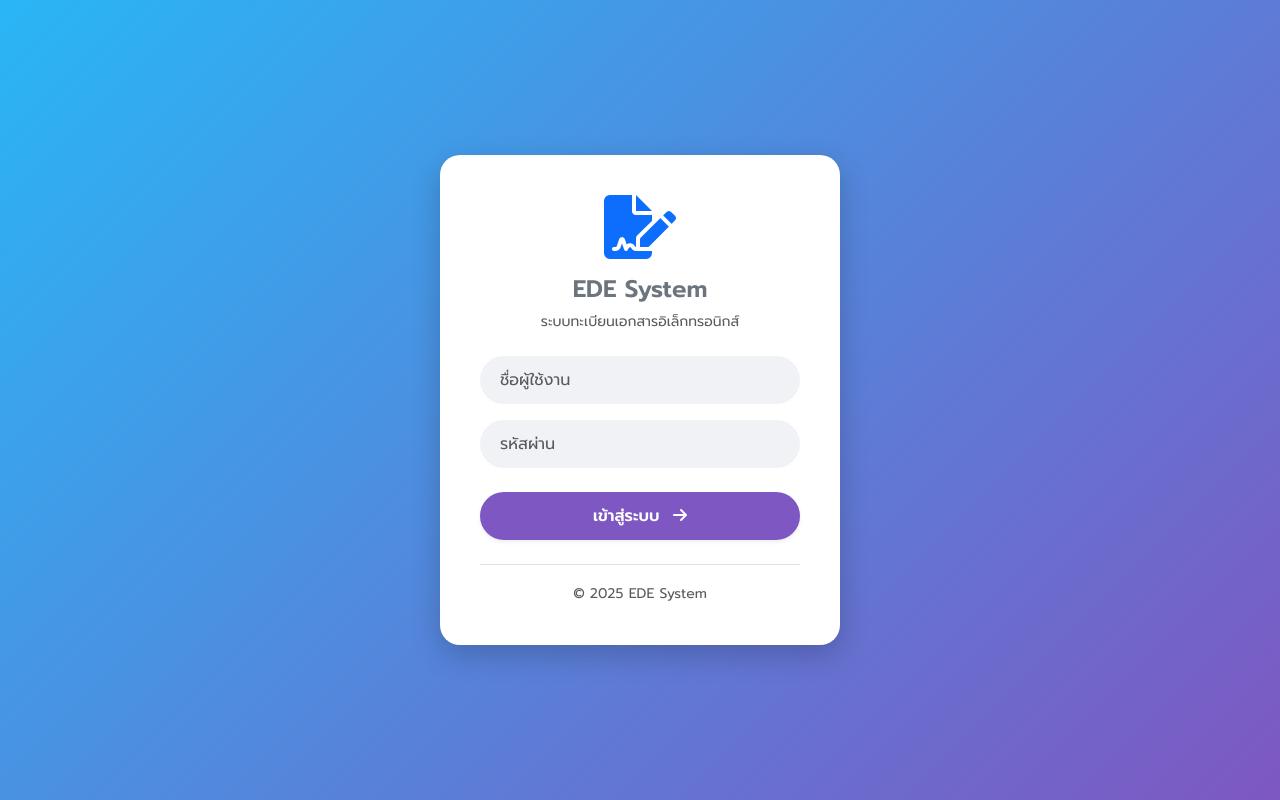
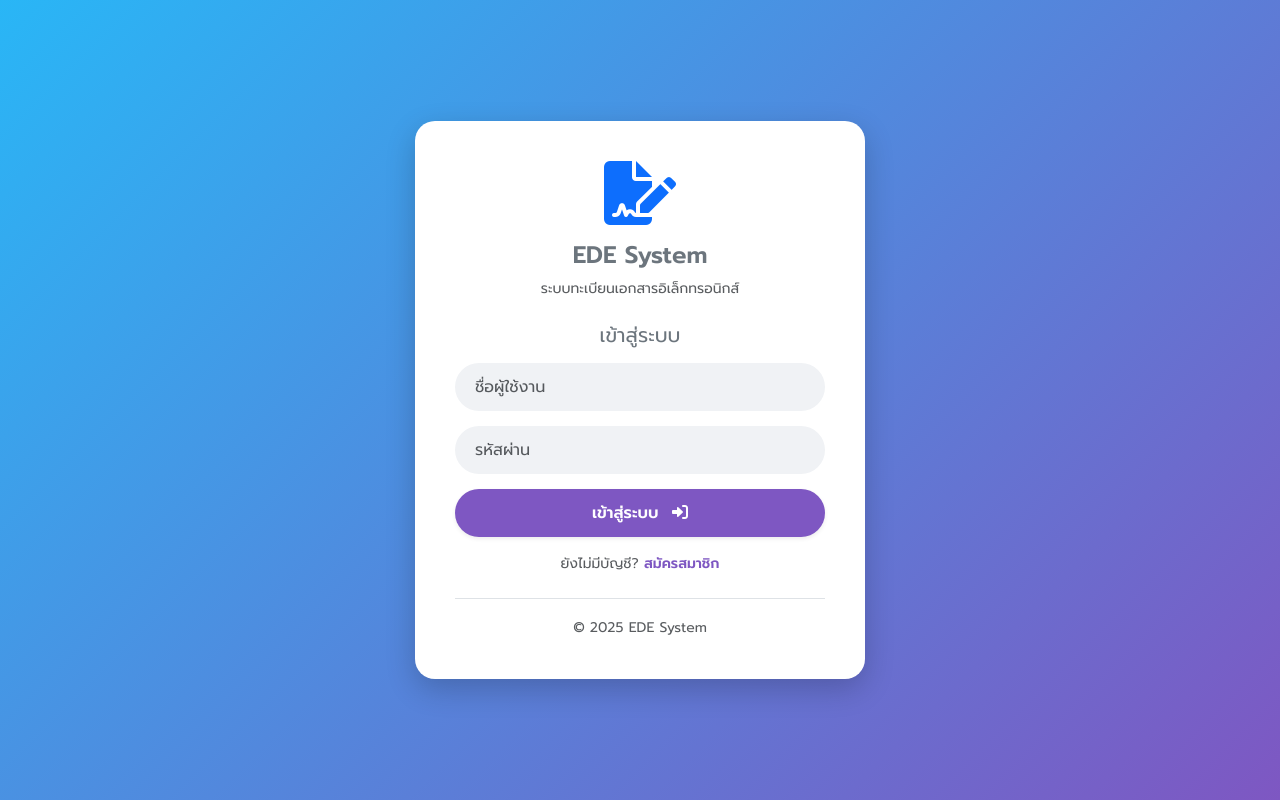
Before and after one commit to MoreMeng/ede-system, a PHP site: page /login.php in a window 1280 px wide. Run offline with PHP 8.4, Linux system fonts and the light colour scheme.

Commit message:
อัพเดทหน้า login.php

```diff
--- a/login.php
+++ b/login.php
@@ -2,42 +2,96 @@
 <html lang="th">
 <head>
     <meta charset="UTF-8">
-    <title>เข้าสู่ระบบ - EDE System</title>
+    <title>เข้าสู่ระบบ / สมัครสมาชิก - EDE System</title>
+    <!-- Bootstrap 5 -->
     <link href="https://cdn.jsdelivr.net/npm/bootstrap@5.3.0/dist/css/bootstrap.min.css" rel="stylesheet">
     <link href="https://cdnjs.cloudflare.com/ajax/libs/font-awesome/6.0.0/css/all.min.css" rel="stylesheet">
     <link href="https://fonts.googleapis.com/css2?family=Prompt:wght@300;400;600&display=swap" rel="stylesheet">
     <style>
         body { font-family: 'Prompt', sans-serif; background: linear-gradient(135deg, #29B6F6 0%, #7E57C2 100%); height: 100vh; display: flex; align-items: center; justify-content: center; }
-        .login-card { background: white; padding: 40px; border-radius: 20px; box-shadow: 0 10px 30px rgba(0,0,0,0.2); width: 100%; max-width: 400px; }
-        .btn-login { border-radius: 50px; padding: 12px; font-weight: bold; background: #7E57C2; border: none; width: 100%; color: white; transition: 0.3s; }
+        .login-card { background: white; padding: 40px; border-radius: 20px; box-shadow: 0 10px 30px rgba(0,0,0,0.2); width: 100%; max-width: 450px; position: relative; overflow: hidden; }
+        .form-control { border-radius: 50px; padding: 12px 20px; background: #f0f2f5; border: none; margin-bottom: 15px; }
+        .btn-action { border-radius: 50px; padding: 12px; font-weight: bold; width: 100%; color: white; transition: 0.3s; border: none; }
+        .btn-login { background: #7E57C2; }
         .btn-login:hover { background: #5E35B1; transform: translateY(-2px); }
-        .form-control { border-radius: 50px; padding: 12px 20px; background: #f0f2f5; border: none; }
+        .btn-register { background: #29B6F6; }
+        .btn-register:hover { background: #039BE5; transform: translateY(-2px); }
+        .toggle-link { cursor: pointer; color: #7E57C2; font-weight: bold; text-decoration: none; }
+        .toggle-link:hover { text-decoration: underline; }
+
+        /* Animation สำหรับสลับฟอร์ม */
+        .form-section { transition: all 0.3s ease-in-out; }
+        .hidden { display: none; }
     </style>
 </head>
 <body>
+
     <div class="login-card text-center">
+
+        <!-- ส่วน Logo -->
         <div class="mb-4">
             <i class="fas fa-file-signature fa-4x text-primary mb-3"></i>
             <h4 class="fw-bold text-secondary">EDE System</h4>
             <p class="text-muted small">ระบบทะเบียนเอกสารอิเล็กทรอนิกส์</p>
         </div>
 
-        <!-- ฟอร์มส่งข้อมูลไปที่ api/auth.php -->
-        <form action="api/auth.php" method="POST">
-            <div class="mb-3 text-start">
+        <!-- 1. ฟอร์มเข้าสู่ระบบ (Login) -->
+        <div id="loginForm" class="form-section">
+            <h5 class="mb-3 text-secondary">เข้าสู่ระบบ</h5>
+            <form action="api/auth.php" method="POST">
                 <input type="text" name="username" class="form-control" placeholder="ชื่อผู้ใช้งาน" required>
+                <input type="password" name="password" class="form-control" placeholder="รหัสผ่าน" required>
+
+                <button type="submit" class="btn btn-action btn-login shadow-sm mb-3">
+                    เข้าสู่ระบบ <i class="fas fa-sign-in-alt ms-2"></i>
+                </button>
+            </form>
+            <div class="text-muted small">
+                ยังไม่มีบัญชี? <span onclick="toggleForm()" class="toggle-link">สมัครสมาชิก</span>
             </div>
-            <div class="mb-4 text-start">
-                <input type="password" name="password" class="form-control" placeholder="รหัสผ่าน" required>
+        </div>
+
+        <!-- 2. ฟอร์มสมัครสมาชิก (Register) - ซ่อนอยู่ -->
+        <div id="registerForm" class="form-section hidden">
+            <h5 class="mb-3 text-info">สมัครสมาชิกใหม่</h5>
+            <form action="api/public_register.php" method="POST">
+                <input type="text" name="fullname" class="form-control" placeholder="ชื่อ-นามสกุล" required>
+                <input type="text" name="department" class="form-control" placeholder="แผนก/หน่วยงาน" required>
+                <input type="text" name="username" class="form-control" placeholder="กำหนดชื่อผู้ใช้งาน (Username)" required>
+                <input type="password" name="password" class="form-control" placeholder="กำหนดรหัสผ่าน" required>
+                <input type="password" name="confirm_password" class="form-control" placeholder="ยืนยันรหัสผ่าน" required>
+
+                <button type="submit" class="btn btn-action btn-register shadow-sm mb-3">
+                    ลงทะเบียน <i class="fas fa-user-plus ms-2"></i>
+                </button>
+            </form>
+            <div class="text-muted small">
+                มีบัญชีอยู่แล้ว? <span onclick="toggleForm()" class="toggle-link" style="color: #29B6F6;">เข้าสู่ระบบ</span>
             </div>
-            <button type="submit" class="btn btn-login shadow-sm">
-                เข้าสู่ระบบ <i class="fas fa-arrow-right ms-2"></i>
-            </button>
-        </form>
+        </div>
 
         <div class="mt-4 pt-3 border-top">
             <small class="text-muted">© 2025 EDE System</small>
         </div>
     </div>
+
+    <script>
+        // ฟังก์ชันสลับฟอร์ม
+        function toggleForm() {
+            const loginForm = document.getElementById('loginForm');
+            const registerForm = document.getElementById('registerForm');
+
+            if (loginForm.classList.contains('hidden')) {
+                // แสดง Login
+                loginForm.classList.remove('hidden');
+                registerForm.classList.add('hidden');
+            } else {
+                // แสดง Register
+                loginForm.classList.add('hidden');
+                registerForm.classList.remove('hidden');
+            }
+        }
+    </script>
+
 </body>
 </html>
```
